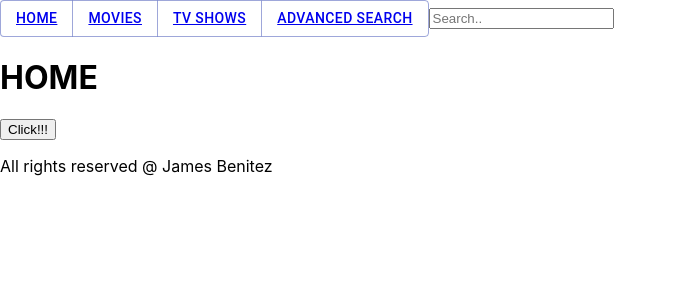
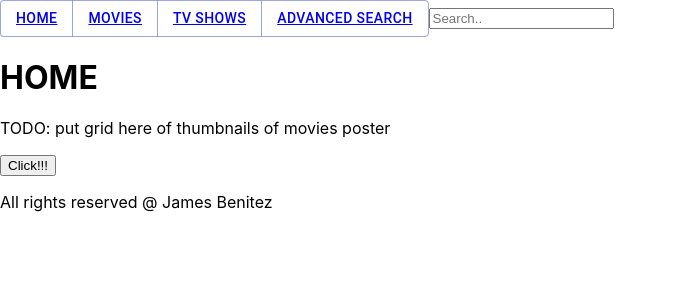
Before and after one commit to crapwood/IMDB-WEB-APP, a React (Create React App) app in the folder frontend/: page / in a window 1280 px wide. Shown: the top 300 px of the page, without its empty margins (0-677 px from the left). Built offline with nearby package versions, Linux system fonts and the light colour scheme.

Commit message:
added content to do

```diff
--- a/frontend/src/pages/Home/home.js
+++ b/frontend/src/pages/Home/home.js
@@ -14,7 +14,7 @@ const Home = (props) => {
   return (
     <>
       <h1>HOME</h1>
-
+      <p>TODO: put grid here of thumbnails of movies poster</p>
       <button onClick={getLatestMovies}>Click!!!</button>
     </>
   );
```
